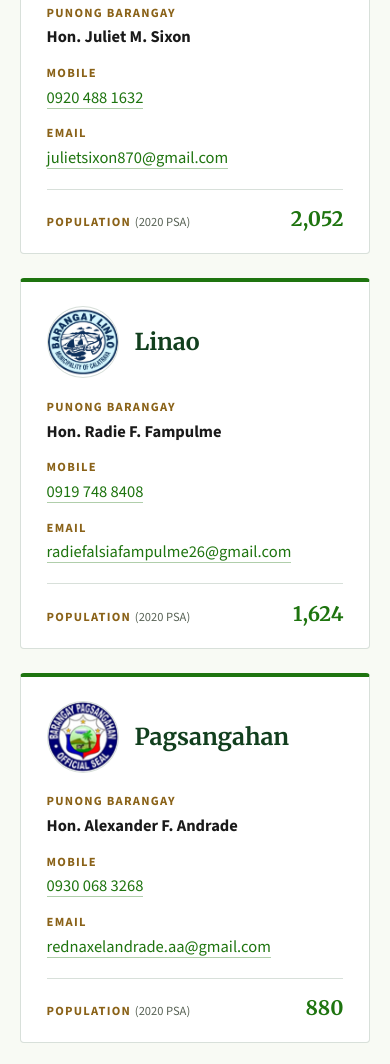
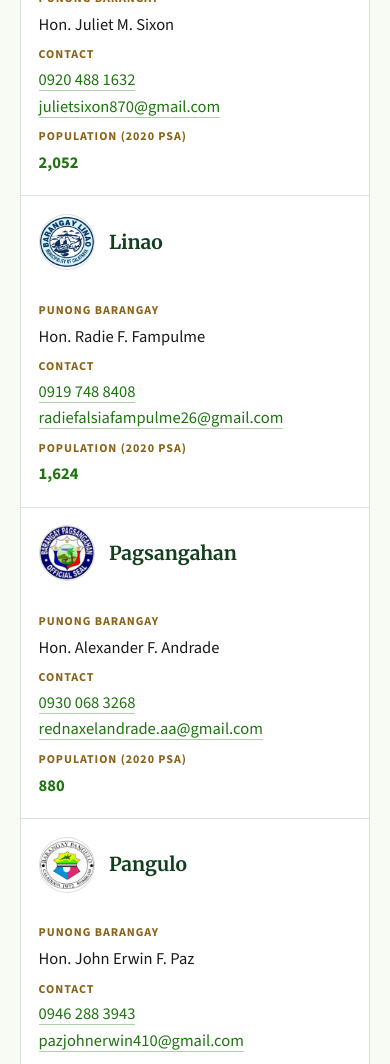
Before and after one commit to rjfabella/calatrava-lgu, a website: page barangays.html in a window 390 px wide. Shown: the part 691-1755 px from the top of the page. Drawn offline with nearby package versions, Linux system fonts and the light colour scheme.

Commit message:
Present barangays as a directory table instead of cards
Seven rows of the same five facts read better as a table than as a grid
of cards: seal + name (row header), Punong Barangay, Contact (mobile and
email as tel:/mailto: links), Population (2020 PSA) right-aligned with
tabular figures. Semantic <table> with a screen-reader caption and
scoped headers. Under 760px the header row is hidden and each row
collapses into a stacked block with the column label above each value.

Co-Authored-By: Claude Opus 5 <noreply@anthropic.com>

```diff
--- a/assets/style.css
+++ b/assets/style.css
@@ -391,25 +391,37 @@ footer{background:var(--deep);color:rgba(255,255,255,.88);padding:4rem 2.5rem 2r
 .partner-chip{font-size:14px;letter-spacing:.02em;color:rgba(255,255,255,.9);border:1px solid rgba(255,255,255,.3);border-radius:30px;padding:.45rem 1.1rem}
 
 /* ── BARANGAYS ── */
-.brgy-grid{display:grid;grid-template-columns:repeat(3,1fr);gap:1.5rem}
-.brgy-item{background:var(--white);border:1px solid var(--border);border-top:4px solid var(--ocean);border-radius:4px;padding:1.5rem 1.6rem 1.25rem;display:flex;flex-direction:column;transition:transform .3s,box-shadow .3s}
-.brgy-item:hover{transform:translateY(-4px);box-shadow:var(--shadow)}
-.brgy-head{display:flex;align-items:center;gap:1rem;margin-bottom:1.1rem}
-.brgy-seal{flex:0 0 72px;width:72px;height:72px;border-radius:50%;object-fit:contain;background:var(--white);border:1px solid var(--border)}
-.brgy-seal-empty{display:flex;align-items:center;justify-content:center;font-family:var(--fd);font-size:1.6rem;font-weight:700;color:var(--deep);background:var(--cream)}
-.brgy-head h3{font-family:var(--fd);font-size:1.45rem;font-weight:700;color:var(--deep);line-height:1.2}
-.brgy-dl{margin:0;display:flex;flex-direction:column;gap:.8rem}
-.brgy-row dt{font-size:12.5px;font-weight:700;letter-spacing:.1em;text-transform:uppercase;color:var(--gold);margin-bottom:.15rem}
-.brgy-row dt span{font-weight:400;letter-spacing:0;text-transform:none;color:var(--muted)}
-.brgy-row dd{margin:0;font-size:16.5px;line-height:1.45;color:var(--text)}
-.brgy-row dd a{color:var(--ocean);text-decoration:none;border-bottom:1px solid rgba(30,116,15,.35)}
-.brgy-row dd a:hover{border-bottom-color:var(--ocean)}
-.brgy-name{font-weight:700;white-space:nowrap}
-.brgy-name em{font-weight:400;color:var(--muted)}
-.brgy-email{overflow-wrap:anywhere}
-.brgy-pop{margin-top:.4rem;padding-top:.9rem;border-top:1px solid var(--border);display:flex;align-items:baseline;justify-content:space-between;gap:1rem}
-.brgy-pop dt{margin-bottom:0}
-.brgy-pop dd{font-family:var(--fd);font-size:1.25rem;font-weight:700;color:var(--ocean)}
+.brgy-wrap{background:var(--white);border:1px solid var(--border);border-radius:4px;overflow:hidden}
+.brgy-table{width:100%;border-collapse:collapse;font-size:16.5px}
+.brgy-table thead th{text-align:left;font-size:12.5px;font-weight:700;letter-spacing:.1em;text-transform:uppercase;color:var(--deep);background:var(--sand);padding:.85rem 1.25rem;border-bottom:1px solid var(--border)}
+.brgy-table thead th span{font-weight:400;letter-spacing:0;text-transform:none;color:var(--muted)}
+.brgy-table tbody th,.brgy-table tbody td{padding:1rem 1.25rem;border-top:1px solid var(--border);vertical-align:middle;text-align:left}
+.brgy-table tbody tr:first-child th,.brgy-table tbody tr:first-child td{border-top:0}
+.brgy-table tbody tr:hover{background:var(--cream)}
+.brgy-id{display:inline-flex;align-items:center;gap:.9rem}
+.brgy-seal{flex:0 0 56px;width:56px;height:56px;border-radius:50%;object-fit:contain;background:var(--white);border:1px solid var(--border)}
+.brgy-seal-empty{display:inline-flex;align-items:center;justify-content:center;font-family:var(--fd);font-size:1.3rem;font-weight:700;color:var(--deep);background:var(--cream)}
+.brgy-nm{font-family:var(--fd);font-size:1.2rem;font-weight:700;color:var(--deep);white-space:nowrap}
+.brgy-table td{color:var(--text);white-space:nowrap}
+.brgy-table td a{color:var(--ocean);text-decoration:none;border-bottom:1px solid rgba(30,116,15,.35)}
+.brgy-table td a:hover{border-bottom-color:var(--ocean)}
+.brgy-contact{line-height:1.6}
+.brgy-muted{color:var(--muted)}
+.brgy-table .brgy-pop{text-align:right;font-weight:700;color:var(--ocean);font-variant-numeric:tabular-nums}
+@media (max-width:760px){
+  .brgy-table thead{position:absolute;left:-9999px}
+  .brgy-table,.brgy-table tbody,.brgy-table tr,.brgy-table th,.brgy-table td{display:block}
+  .brgy-table tbody tr{padding:1.1rem 1.1rem 1.2rem;border-top:1px solid var(--border)}
+  .brgy-table tbody tr:first-child{border-top:0}
+  .brgy-table tbody th,.brgy-table tbody td{padding:0;border:0;white-space:normal}
+  .brgy-table tbody th{margin-bottom:.9rem}
+  .brgy-table tbody td{padding:.45rem 0 0}
+  .brgy-table tbody td::before{content:attr(data-label);display:block;font-size:12px;font-weight:700;letter-spacing:.08em;text-transform:uppercase;color:var(--gold);margin-bottom:.1rem}
+  .brgy-table tbody td.brgy-pop{text-align:left;color:var(--text);font-weight:400}
+  .brgy-table tbody td.brgy-pop .brgy-val{font-weight:700;color:var(--ocean)}
+  .brgy-contact{overflow-wrap:anywhere}
+}
+}
 
 /* ── REVEAL ── */
 .reveal{opacity:0;transform:translateY(22px);transition:opacity .7s ease,transform .7s ease}
@@ -457,7 +469,7 @@ footer{background:var(--deep);color:rgba(255,255,255,.88);padding:4rem 2.5rem 2r
   .stats{grid-template-columns:repeat(2,1fr)}
   .welcome{grid-template-columns:1fr;gap:2rem}
   .vm-grid,.svc-list,.doc-list,.dir-grid{grid-template-columns:1fr}
-  .prog-grid,.brgy-grid{grid-template-columns:repeat(2,1fr)}
+  .prog-grid{grid-template-columns:repeat(2,1fr)}
   .elgu-inner{flex-direction:column;align-items:flex-start}
   .footer-grid{grid-template-columns:1fr 1fr}
   .certs{grid-template-columns:repeat(2,1fr)}
@@ -469,7 +481,7 @@ footer{background:var(--deep);color:rgba(255,255,255,.88);padding:4rem 2.5rem 2r
   body{font-size:18px}
   .topbar-inner,.nav,.hero-inner,.section,.page-hero{padding-left:1.25rem;padding-right:1.25rem}
   .section{padding-top:3.5rem;padding-bottom:3.5rem}
-  .qs-grid,.cards,.officials-grid,.prog-grid,.brgy-grid{grid-template-columns:1fr}
+  .qs-grid,.cards,.officials-grid,.prog-grid{grid-template-columns:1fr}
   .lead-official{grid-column:span 1;grid-template-columns:1fr;text-align:center}
   .stats{grid-template-columns:1fr 1fr}
   .news-row{grid-template-columns:1fr;gap:.5rem}
--- a/barangays.html
+++ b/barangays.html
@@ -23,7 +23,7 @@
 
 <section class="section">
   <div class="container">
-    <div class="brgy-grid" id="barangays"><!-- rendered from data/barangays.json --></div>
+    <div class="brgy-wrap"><table class="brgy-table" id="barangays"><!-- rendered from data/barangays.json --></table></div>
   </div>
 </section>
 
@@ -39,24 +39,24 @@ const FALLBACK = {
   const d = await loadJSON('data/barangays.json', FALLBACK);
   document.getElementById('intro').textContent = d.intro || '';
   const esc = v => String(v).replace(/[&<>"]/g, c => ({'&':'&amp;','<':'&lt;','>':'&gt;','"':'&quot;'}[c]));
-  document.getElementById('barangays').innerHTML = (d.barangays || []).map(b => {
+  const rows = (d.barangays || []).map(b => {
     const seal = b.seal
-      ? `<img class="brgy-seal" src="${esc(b.seal)}" alt="Official seal of Barangay ${esc(b.name)}" width="72" height="72" loading="lazy">`
-      : `<div class="brgy-seal brgy-seal-empty" aria-hidden="true">${esc(b.name.charAt(0))}</div>`;
-    const tel = b.phone ? `<div class="brgy-row"><dt>Mobile</dt><dd><a href="tel:+63${b.phone.replace(/\D/g,'').replace(/^0/,'')}">${esc(b.phone)}</a></dd></div>` : '';
-    const mail = b.email ? `<div class="brgy-row"><dt>Email</dt><dd class="brgy-email"><a href="mailto:${esc(b.email)}">${esc(b.email)}</a></dd></div>` : '';
-    return `<article class="brgy-item">
-      <header class="brgy-head">
-        ${seal}
-        <h3>${esc(b.name)}</h3>
-      </header>
-      <dl class="brgy-dl">
-        <div class="brgy-row"><dt>Punong Barangay</dt><dd class="brgy-name">${b.captain ? esc(b.captain) : '<em>To be announced</em>'}</dd></div>
-        ${tel}${mail}
-        <div class="brgy-row brgy-pop"><dt>Population <span>(2020 PSA)</span></dt><dd>${esc(b.population || '—')}</dd></div>
-      </dl>
-    </article>`;
+      ? `<img class="brgy-seal" src="${esc(b.seal)}" alt="Official seal of Barangay ${esc(b.name)}" width="56" height="56" loading="lazy">`
+      : `<span class="brgy-seal brgy-seal-empty" aria-hidden="true">${esc(b.name.charAt(0))}</span>`;
+    const tel = b.phone ? `<a href="tel:+63${b.phone.replace(/\D/g,'').replace(/^0/,'')}">${esc(b.phone)}</a>` : '';
+    const mail = b.email ? `<a href="mailto:${esc(b.email)}">${esc(b.email)}</a>` : '';
+    const contact = [tel, mail].filter(Boolean).join('<br>') || '<span class="brgy-muted">—</span>';
+    return `<tr>
+      <th scope="row"><span class="brgy-id">${seal}<span class="brgy-nm">${esc(b.name)}</span></span></th>
+      <td data-label="Punong Barangay"><span class="brgy-val">${b.captain ? esc(b.captain) : '<em class="brgy-muted">To be announced</em>'}</span></td>
+      <td data-label="Contact" class="brgy-contact"><span class="brgy-val">${contact}</span></td>
+      <td data-label="Population (2020 PSA)" class="brgy-pop"><span class="brgy-val">${esc(b.population || '—')}</span></td>
+    </tr>`;
   }).join('');
+  document.getElementById('barangays').innerHTML = `
+    <caption class="sr-only">The 7 barangays of Calatrava with their Punong Barangay, contact details and 2020 population</caption>
+    <thead><tr><th scope="col">Barangay</th><th scope="col">Punong Barangay</th><th scope="col">Contact</th><th scope="col" class="brgy-pop">Population <span>(2020 PSA)</span></th></tr></thead>
+    <tbody>${rows}</tbody>`;
   observeReveal();
 })();
 </script>
```
